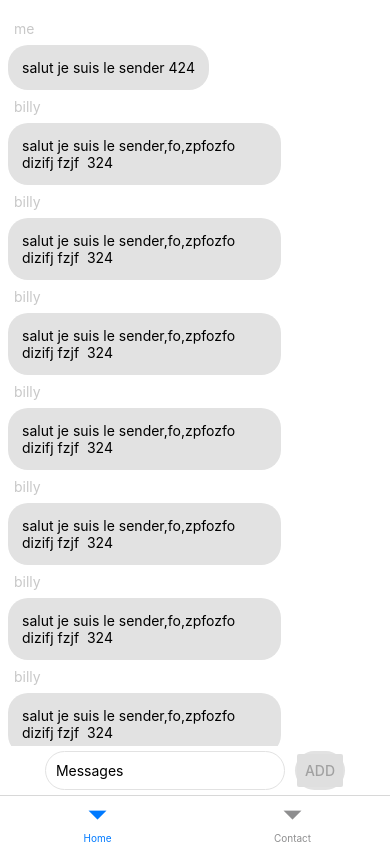
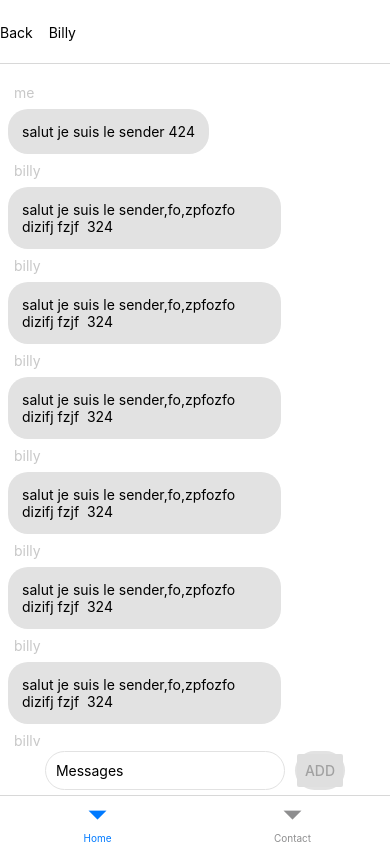
Before and after one commit to TallKAway/app-talkAway, a React Native app: screen /Home in a window 390 px wide. Built offline with nearby package versions, Linux system fonts and the light colour scheme.

Commit message:
feat: adding header to Discussion Page

```diff
--- a/App.tsx
+++ b/App.tsx
@@ -22,11 +22,19 @@ export default function App() {
             {!isSignUp ? (
                 <TabStack.Navigator
                     screenOptions={{
-                        headerShown: false,
+                        headerShown: true,
                     }}
                     initialRouteName="Home"
                 >
-                    <TabStack.Screen name="Home" component={DiscussionPage} />
+                    <TabStack.Screen
+                        name="Home"
+                        component={DiscussionPage}
+                        options={({ navigation, route }) => ({
+                            headerTitle: (props) => <Text>Billy</Text>,
+                            // Add a placeholder button without the `onPress` to avoid flicker
+                            headerLeft: () => <Text>Back</Text>,
+                        })}
+                    />
                     <TabStack.Screen name="Contact" component={ContactScreen} />
                 </TabStack.Navigator>
             ) : (
--- /dev/null
+++ b/src/components/Button/BackButton.tsx
@@ -0,0 +1,41 @@
+import {
+    View,
+    TouchableOpacity,
+    Text,
+    StyleSheet,
+    TouchableWithoutFeedback,
+    Keyboard,
+    KeyboardAvoidingView,
+    Platform,
+} from 'react-native';
+
+interface ButtonProps {
+    icon: string;
+    isDisabled: boolean;
+}
+
+export const BackButton = ({ icon, isDisabled }: ButtonProps) => {
+    return (
+        <View>
+            <TouchableOpacity
+                style={[
+                    styles.button,
+                    { backgroundColor: isDisabled ? 'rgba(88,101,242,0.4)' : 'rgba(88,101,242,1)' },
+                ]}
+                disabled={isDisabled}
+            >
+                <Text style={styles.buttonText}>{icon}</Text>
+            </TouchableOpacity>
+        </View>
+    );
+};
+
+const styles = StyleSheet.create({
+    button: {
+        borderRadius: 4,
+    },
+    buttonText: {
+        color: 'white',
+        textAlign: 'left',
+    },
+});
--- a/src/pages/DiscussionPage/DiscussionPage.tsx
+++ b/src/pages/DiscussionPage/DiscussionPage.tsx
@@ -9,19 +9,21 @@ import {
     Platform,
     Keyboard,
     StyleSheet,
+    Button,
 } from 'react-native';
+import { BackButton } from '../../components/Button/BackButton';
 import messages from '../../messageData/messages.json';
 import { Discussion } from './components/FormArea';
 import { MessageArea } from './components/MessageArea';
 
-interface DataProps {
+interface MessagesProps {
     id: number;
     sender: string;
     content: string;
 }
 
 export const DiscussionPage = () => {
-    const [messageData, setMessageData] = useState<DataProps[]>([]);
+    const [messageData, setMessageData] = useState<MessagesProps[]>([]);
 
     useEffect(() => {
         setMessageData(messages);
@@ -61,11 +63,11 @@ const styles = StyleSheet.create({
         flex: 2,
         width: '100%',
         borderRadius: 6,
-        marginTop: 20,
+        paddingTop: 20,
     },
 
     input: {
-        width: '100%',
+        width: 'auto',
         justifyContent: 'flex-end',
     },
 
```
Also changed, not shown: 1 other file (tests, documents, lock files or other folders).
